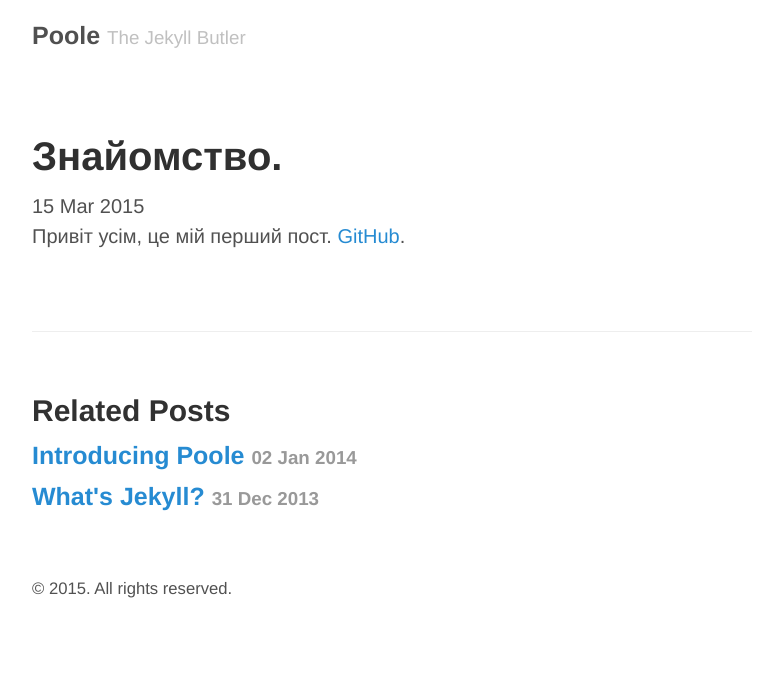
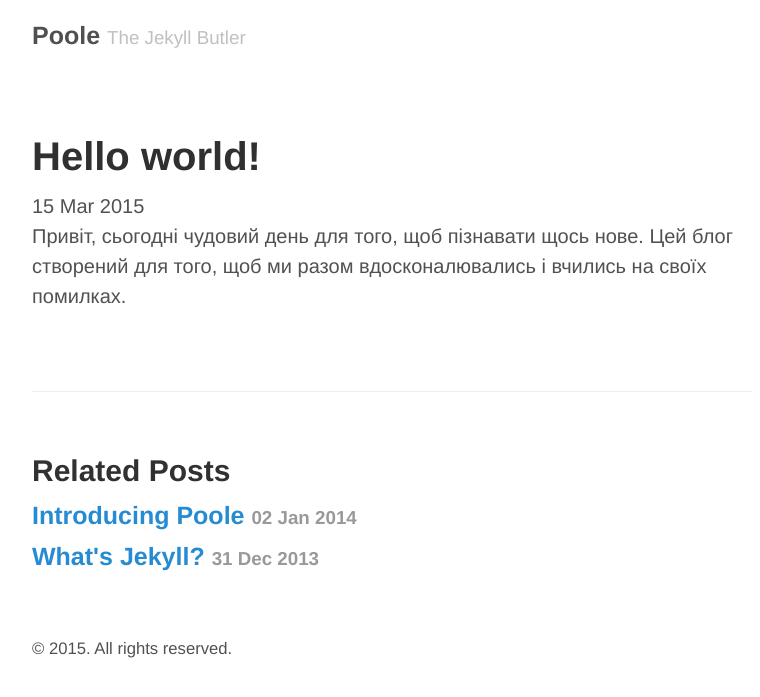
Before and after one commit to gutsul/gutsul.github.io, a Jekyll site: the page built from _posts/2015-03-15-my-first-post.md, in a window 1280 px wide. Shown: the top 697 px of the page, without its empty margins (248-1008 px from the left). Built offline with Jekyll 4.4.1, drawn with Linux system fonts in a browser that asks for light colours.

Commit message:
First post

```diff
--- a/_posts/2015-03-15-my-first-post.md
+++ b/_posts/2015-03-15-my-first-post.md
@@ -1,7 +1,7 @@
 ---
 layout: post
-title: Знайомство.
+title: Hello world!
 ---
 
-Привіт усім, це мій перший пост.
-[GitHub](https://github.com/jekyll/jekyll).
+  Привіт, сьогодні чудовий день для того, щоб пізнавати щось нове.
+Цей блог створений для того, щоб ми разом вдосконалювались і вчились на своїх помилках.
```
